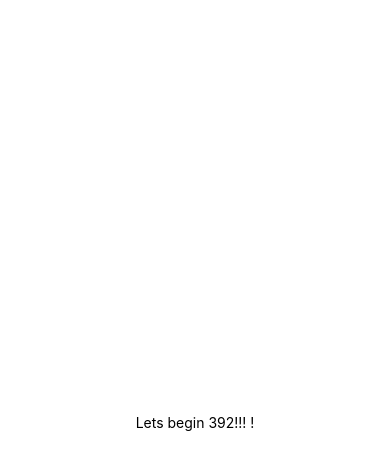
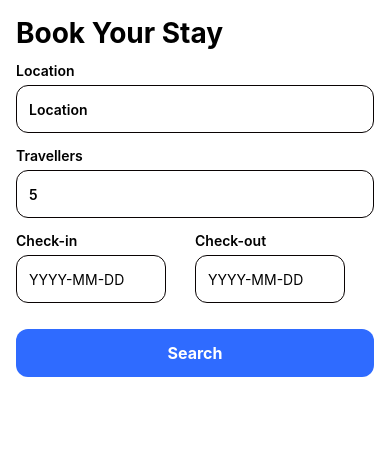
Before and after one commit to HaseebSarfraz/Fly-Easy, a React Native app in the folder client/: screen / in a window 390 px wide. Shown: the top 470 px of the page. Built offline with nearby package versions, Linux system fonts and the light colour scheme.

Commit message:
Hotel-Booking-Page1-Skelaton - Haseeb

```diff
--- a/client/App.tsx
+++ b/client/App.tsx
@@ -1,20 +1,8 @@
-import { StatusBar } from 'expo-status-bar';
-import { StyleSheet, Text, View } from 'react-native';
+// App.tsx
+import React from 'react';
+import HotelsScreen from './src/screens/Hotels/HotelsScreen';
+import HotelSearchScreen from './src/screens/HotelSearchScreen';
 
 export default function App() {
-  return (
-    <View style={styles.container}>
-      <Text>Lets begin 392!!! !</Text>
-      <StatusBar style="auto" />
-    </View>
-  );
+  return <HotelSearchScreen />;
 }
-
-const styles = StyleSheet.create({
-  container: {
-    flex: 1,
-    backgroundColor: '#fff',
-    alignItems: 'center',
-    justifyContent: 'center',
-  },
-});
--- /dev/null
+++ b/client/src/screens/HotelSearchScreen.tsx
@@ -0,0 +1,119 @@
+import React from "react";
+import { SafeAreaView, Text, StyleSheet, View, TextInput} from "react-native";
+import {useState} from "react";
+import {Pressable} from "react-native";
+
+export default function HotelSearchScreen() {
+
+    const [city, setCity] = useState(""); // THe state lives here.
+
+    <TextInput
+        placeholder="City or airport"
+        value={city}
+        onChangeText={setCity}
+        style={styles.input}
+    />
+
+    return (
+
+        <SafeAreaView style={styles.safe}>
+
+            <View style={styles.container}>
+
+                <Text style={styles.header}>Book Your Stay</Text>
+
+                <Text style={styles.label}>Location</Text>
+                <TextInput style={[styles.label, styles.input]} placeholder="Location"/>
+
+                <Text style={styles.label}>Travellers</Text>
+                <TextInput style={[styles.label, styles.input]} placeholder="5"/>
+
+
+            <View style={styles.row}>
+
+                <View style={styles.field}>
+
+                    <Text style={styles.label}>Check-in</Text>
+                    <TextInput style={[styles.input2]}
+                    placeholder="YYYY-MM-DD"
+                    />
+
+                </View>
+
+                <View style={styles.field}>
+
+                    <Text style={styles.label}>Check-out</Text>
+                    <TextInput style={[styles.input2]}
+                    placeholder="YYYY-MM-DD"
+                    />
+
+                </View>
+
+            </View>
+
+            <Pressable style={styles.button}>
+
+                <Text style={styles.buttonText}>Search</Text>
+
+            </Pressable>
+
+
+
+        </View>
+        </SafeAreaView>
+    );
+
+}
+
+const styles = StyleSheet.create({
+
+    safe: {flex: 1, backgroundColor: "#ffffffff"},
+    container: {padding: 16},
+    header: { fontSize: 28, fontWeight: "700", marginBottom: 12},
+    label: {fontSize: 14, fontWeight: "600", marginBottom: 6},
+    input: {
+
+        height: 48,
+        borderRadius: 12,
+        borderWidth: 1,
+        borderColor: "#090303ff",
+        paddingHorizontal: 12,
+        backgroundColor: "#fff",
+        marginBottom: 14,
+    },
+
+    input2: {
+
+        height: 48,
+        borderRadius: 12,
+        borderWidth: 1,
+        borderColor: "#090303ff",
+        paddingHorizontal: 12,
+        marginBottom: 14,
+        width: 150,
+    },
+    row: {
+        flexDirection: 'row',
+        alignItems: 'flex-start',
+    },
+    field: {
+        flex: 1,
+        minWidth: 0,
+    },
+
+    button: {
+    marginTop: 12,
+    height: 48,
+    borderRadius: 12,
+    backgroundColor: "#2F6BFF",
+    alignItems: "center",
+    justifyContent: "center",
+    },
+
+    buttonText: {
+    color: "#fff",
+    fontWeight: "700",
+    fontSize: 16,
+    },
+
+});
```
Also changed, not shown: client/src/components/hotel-components/CardGrid.tsx (+38 -0 lines), client/src/screens/Hotels/HotelsScreen.tsx (+14 -0 lines).
